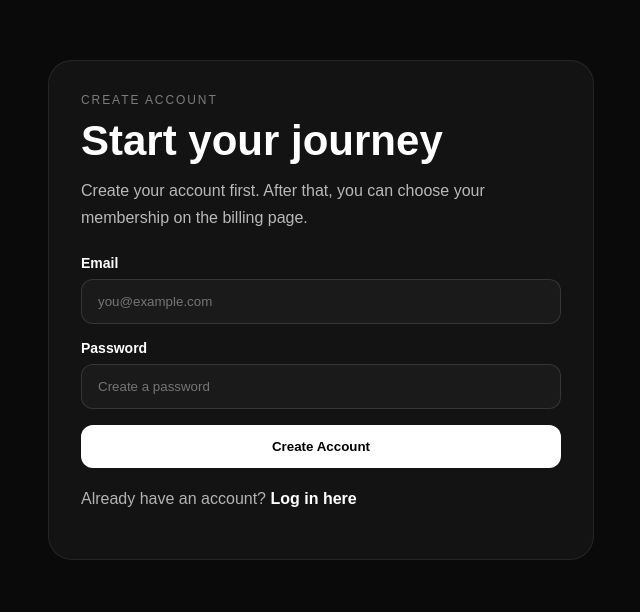
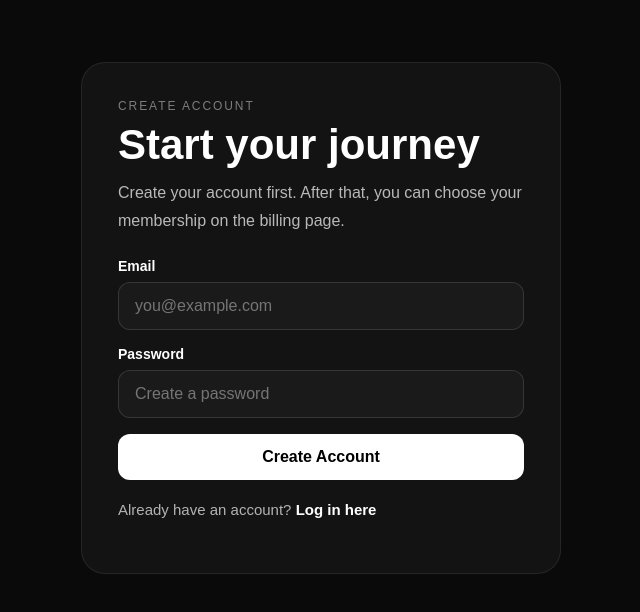
Before and after one commit to nielsvdz-ops/fit-couple-club, a Next.js app: page /signup in a window 1280 px wide. Shown: the part 114-726 px from the top of the page, without its empty margins (319-959 px from the left). Built offline with nearby package versions, Linux system fonts and the light colour scheme; no server answers.

Commit message:
Update page.js

```diff
--- a/app/signup/page.js
+++ b/app/signup/page.js
@@ -2,14 +2,52 @@
 
 import { useState } from "react";
 import { createClient } from "../../lib/supabase/client";
+import { useLanguage } from "../../lib/useLanguage";
 
 export default function SignupPage() {
   const supabase = createClient();
+  const { language } = useLanguage();
 
   const [email, setEmail] = useState("");
   const [password, setPassword] = useState("");
   const [message, setMessage] = useState("");
   const [loading, setLoading] = useState(false);
+
+  const t =
+    {
+      en: {
+        eyebrow: "Create Account",
+        title: "Start your journey",
+        subtitle:
+          "Create your account first. After that, you can choose your membership on the billing page.",
+        email: "Email",
+        emailPlaceholder: "you@example.com",
+        password: "Password",
+        passwordPlaceholder: "Create a password",
+        loading: "Creating Account...",
+        button: "Create Account",
+        success: "Account created. Redirecting to billing...",
+        error: "Something went wrong while creating your account.",
+        already: "Already have an account?",
+        login: "Log in here",
+      },
+      nl: {
+        eyebrow: "Account Aanmaken",
+        title: "Start je journey",
+        subtitle:
+          "Maak eerst je account aan. Daarna kun je je membership kiezen op de billing pagina.",
+        email: "E-mail",
+        emailPlaceholder: "jij@example.com",
+        password: "Wachtwoord",
+        passwordPlaceholder: "Maak een wachtwoord",
+        loading: "Account wordt aangemaakt...",
+        button: "Account Aanmaken",
+        success: "Account aangemaakt. Je wordt doorgestuurd naar billing...",
+        error: "Er ging iets mis tijdens het aanmaken van je account.",
+        already: "Heb je al een account?",
+        login: "Log hier in",
+      },
+    }[language] || {};
 
   async function handleSignup(e) {
     e.preventDefault();
@@ -31,14 +69,14 @@ export default function SignupPage() {
         return;
       }
 
-      setMessage("Account created. Redirecting to billing...");
+      setMessage(t.success);
 
       setTimeout(() => {
         window.location.href = "/billing";
       }, 1200);
     } catch (error) {
       console.error("SIGNUP ERROR:", error);
-      setMessage("Something went wrong while creating your account.");
+      setMessage(t.error);
     } finally {
       setLoading(false);
     }
@@ -47,21 +85,18 @@ export default function SignupPage() {
   return (
     <main style={main}>
       <div style={card}>
-        <div style={eyebrow}>Create Account</div>
-        <h1 style={title}>Start your journey</h1>
-        <p style={subtitle}>
-          Create your account first. After that, you can choose your membership
-          on the billing page.
-        </p>
+        <div style={eyebrow}>{t.eyebrow}</div>
+        <h1 style={title}>{t.title}</h1>
+        <p style={subtitle}>{t.subtitle}</p>
 
         <form onSubmit={handleSignup} style={form}>
           <div style={fieldWrap}>
             <label htmlFor="email" style={label}>
-              Email
+              {t.email}
             </label>
             <input
               id="email"
-              placeholder="you@example.com"
+              placeholder={t.emailPlaceholder}
               type="email"
               value={email}
               onChange={(e) => setEmail(e.target.value)}
@@ -73,11 +108,11 @@ export default function SignupPage() {
 
           <div style={fieldWrap}>
             <label htmlFor="password" style={label}>
-              Password
+              {t.password}
             </label>
             <input
               id="password"
-              placeholder="Create a password"
+              placeholder={t.passwordPlaceholder}
               type="password"
               value={password}
               onChange={(e) => setPassword(e.target.value)}
@@ -88,16 +123,16 @@ export default function SignupPage() {
           </div>
 
           <button type="submit" disabled={loading} style={button(loading)}>
-            {loading ? "Creating Account..." : "Create Account"}
+            {loading ? t.loading : t.button}
           </button>
         </form>
 
         {message && <p style={messageStyle}>{message}</p>}
 
         <p style={footerText}>
-          Already have an account?{" "}
+          {t.already}{" "}
           <a href="/login" style={link}>
-            Log in here
+            {t.login}
           </a>
         </p>
       </div>
@@ -112,7 +147,8 @@ const main = {
   display: "flex",
   alignItems: "center",
   justifyContent: "center",
-  padding: "24px",
+  padding: "clamp(20px, 5vw, 32px)",
+  overflowX: "hidden",
 };
 
 const card = {
@@ -120,8 +156,9 @@ const card = {
   maxWidth: "480px",
   background: "rgba(255,255,255,0.04)",
   border: "1px solid rgba(255,255,255,0.08)",
-  borderRadius: "24px",
-  padding: "32px",
+  borderRadius: "clamp(18px, 4vw, 24px)",
+  padding: "clamp(24px, 6vw, 36px)",
+  boxSizing: "border-box",
 };
 
 const eyebrow = {
@@ -134,7 +171,8 @@ const eyebrow = {
 
 const title = {
   margin: 0,
-  fontSize: "42px",
+  fontSize: "clamp(36px, 9vw, 42px)",
+  lineHeight: 1.05,
   fontWeight: "900",
 };
 
@@ -143,6 +181,7 @@ const subtitle = {
   lineHeight: 1.7,
   marginTop: "12px",
   marginBottom: "24px",
+  fontSize: "clamp(15px, 3.8vw, 16px)",
 };
 
 const form = {
@@ -169,6 +208,7 @@ const input = {
   color: "white",
   outline: "none",
   boxSizing: "border-box",
+  fontSize: "16px",
 };
 
 const button = (loading) => ({
@@ -181,18 +221,21 @@ const button = (loading) => ({
   fontWeight: "800",
   cursor: loading ? "not-allowed" : "pointer",
   opacity: loading ? 0.8 : 1,
+  fontSize: "16px",
 });
 
 const messageStyle = {
   marginTop: "18px",
   color: "rgba(255,255,255,0.75)",
   lineHeight: 1.6,
+  fontSize: "15px",
 };
 
 const footerText = {
   marginTop: "18px",
   color: "rgba(255,255,255,0.68)",
   lineHeight: 1.6,
+  fontSize: "15px",
 };
 
 const link = {
```
